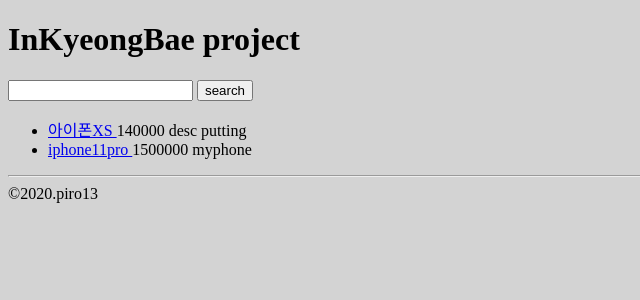
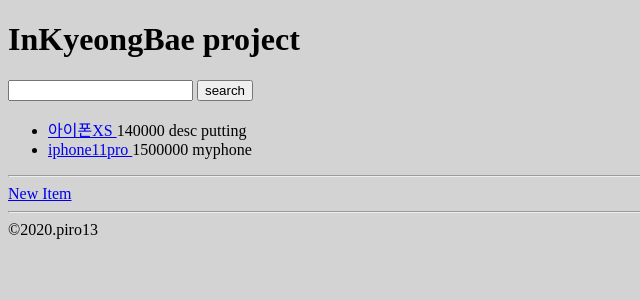
Before and after one commit to InKyeongBae/piro13_AskDjangoBasic, a Django app: page /shop/ in a window 1280 px wide. Shown: the top 300 px of the page, without its empty margins (0-640 px from the left). Run offline with Django 3.2, Linux system fonts and the light colour scheme; data comes from the database, SQL or seed files in the repository.

Commit message:
29장고ëForm을 쓰지 않고, 글 생성/수정 구현하기

```diff
--- a/myproject/shop/templates/shop/item_detail.html
+++ b/myproject/shop/templates/shop/item_detail.html
@@ -15,5 +15,6 @@
             </p>
         {% endif %}
         <hr/>
-        <a href="/shop">목록링크</a>
+        <a href="{% url "shop:item_list" %}">목록링크</a>
+        <a href="{% url "shop:item_edit" item.pk %}">수정링크</a>
     {% endblock %}
--- a/myproject/shop/templates/shop/item_list.html
+++ b/myproject/shop/templates/shop/item_list.html
@@ -15,4 +15,7 @@
                 </li>
             {% endfor %}
         </ul>
+
+        <hr/>
+        <a href="{% url "shop:item_new" %}">New Item</a>
     {% endblock %}
--- a/myproject/shop/urls.py
+++ b/myproject/shop/urls.py
@@ -22,4 +22,5 @@ urlpatterns = [
     path('archives/<yyyy:year>/',views.archives_year, name='archives_year'),
     path('',views.item_list),
     path('<int:pk>/',views.item_detail,name='item_detail'),
+    path('new/',views.item_new,name='item_new')
 ]
--- a/myproject/shop/views.py
+++ b/myproject/shop/views.py
@@ -1,4 +1,5 @@
 import logging
+import re
 from .models import Item
 # Create your views here.
 from django.http import HttpResponseRedirect,HttpResponse
@@ -40,3 +41,71 @@ def item_detail(request,pk):
 
 
     })
+
+def item_new(request, item=None):
+    error_list = []
+    initial = {}
+
+    if request.method == 'POST':
+        data = request.POST
+        files = request.FILES
+
+        name = data.get('name')
+        desc = data.get('desc')
+        price = data.get('price')
+        photo = files.get('photo')
+        is_publish = data.get('is_publish') in (True, 't', 'True', '1')
+
+        # 유효성 검사
+        if len(name) < 2:
+            error_list.append('name을 2글자 이상 입력해주세요.')
+
+        if re.match(r'^[\da-zA-Z\s]+$', desc):
+            error_list.append('한글을 입력해주세요.')
+
+        if not error_list:
+            # 저장 시도
+            if item is None:
+                item = Item()
+
+            item.name = name
+            item.desc = desc
+            item.price = price
+            item.is_publish = is_publish
+
+            if photo:
+                item.photo.save(photo.name, photo, save=False)
+
+            try:
+                item.save()
+            except Exception as e:
+                error_list.append(e)
+            else:
+                return redirect(item)
+
+        initial = {
+            'name': name,
+            'desc': desc,
+            'price': price,
+            'photo': photo,
+            'is_publish': is_publish,
+        }
+    else:
+        if item is not None:
+            initial = {
+                'name': item.name,
+                'desc': item.desc,
+                'price': item.price,
+                'photo': item.photo,
+                'is_publish': item.is_publish,
+            }
+
+    return render(request, 'shop/item_form.html', {
+        'error_list': error_list,
+        'initial': initial,
+    })
+
+
+def item_edit(request, pk):
+    item = get_object_or_404(Item, pk=pk)
+    return item_new(request, item)
```
Also changed, not shown: myproject/shop/templates/shop/item_form.html (added, +63 -0 lines), 1 other file.
